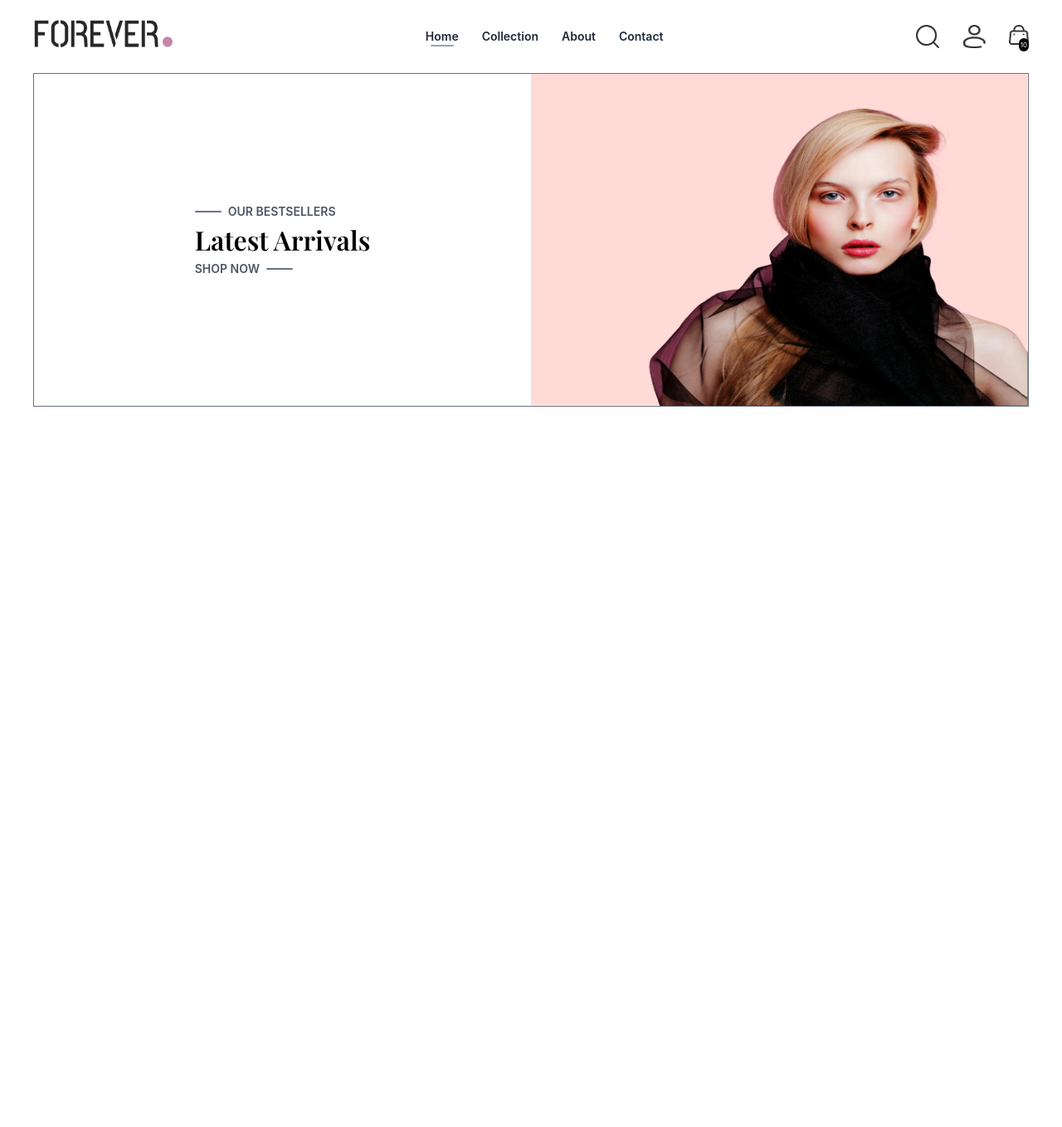
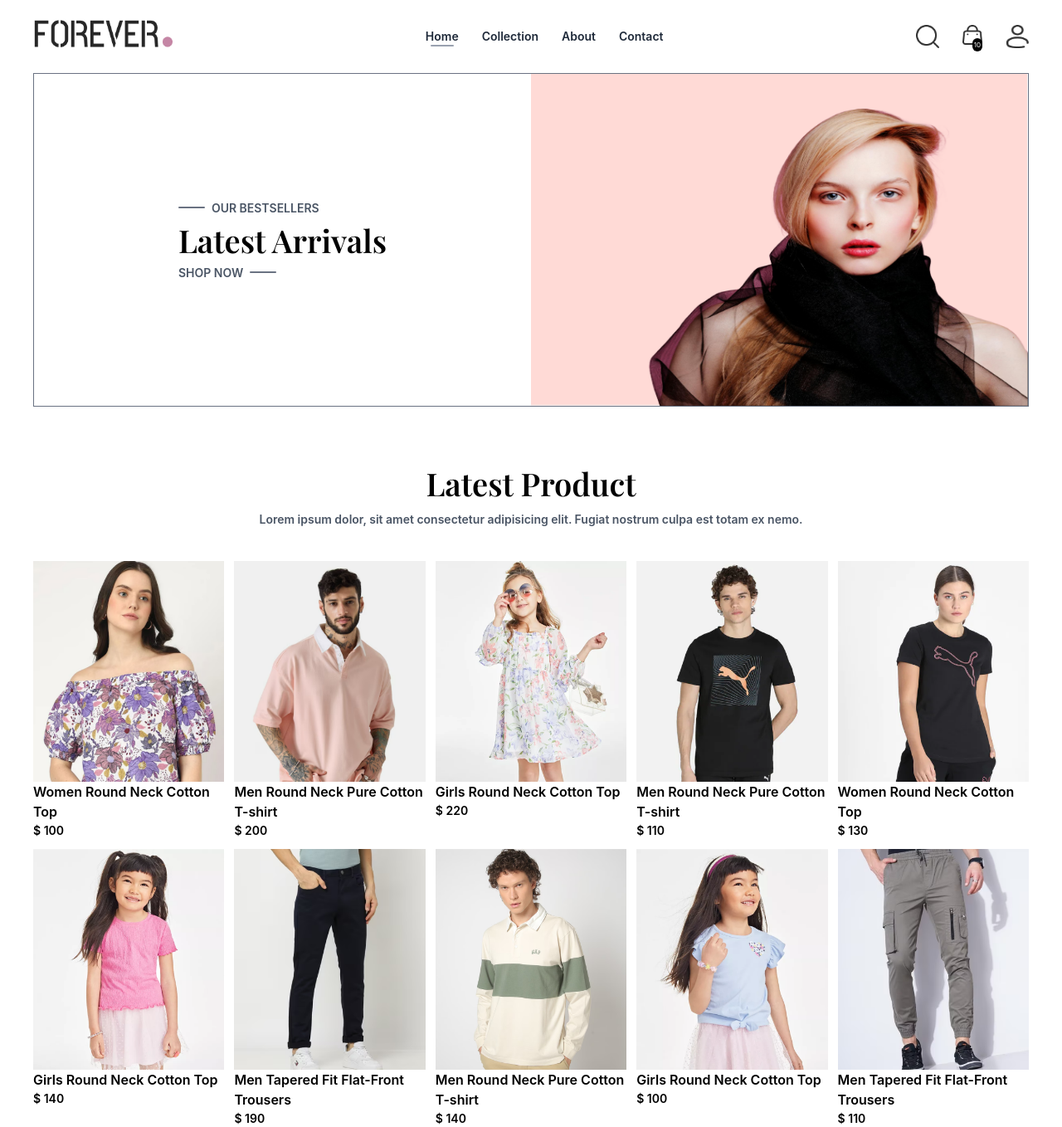
Before and after one commit to devjihad/React-ecommerce-app, a React (Vite) app: page / in a window 1280 px wide. Shown: the whole page at 83% size. Before the commit the page ends 800 px from the top, so only its background shows below. Built offline with nearby package versions, Linux system fonts and the light colour scheme; a web font is replaced by a local one.

Commit message:
latest product done

```diff
--- a/src/Component/Contaxt/Contaxt.jsx
+++ b/src/Component/Contaxt/Contaxt.jsx
@@ -1,13 +1,21 @@
 import React, { createContext } from 'react';
-export const data = createContext()
-const Contaxt = ({props}) => {
+import { products } from '../../assets/frontend_assets/assets';
+export const Data = createContext()
+
+const Contaxt = (props) => {
+
+    const currency = '$'
+    const delivery_fee = 10
     const value ={
+    products,
+    currency,
+    delivery_fee
+    }
 
-    }
     return (
-        <data.Provider value={value}>
+        <Data.Provider value={value}>
             {props.children}
-        </data.Provider>
+        </Data.Provider>
     );
 };
 
--- a/src/Component/Header&Footer/Navbar.jsx
+++ b/src/Component/Header&Footer/Navbar.jsx
@@ -29,6 +29,10 @@ const Navbar = () => {
 
             <div className='flex gap-7 '>
                 <img src={assets.search_icon} alt="" className='w-7 h-7'/>
+                 <Link to={'/'} className='relative'>
+                    <img src={assets.cart_icon} alt="" className='w-6 h-6' />
+                    <p className='bg-black text-white p-0.5 text-center rounded-full text-[8px] absolute top-4 right-0'>10</p>
+                </Link>
                 <div className='group relative'>
                     <img src={assets.profile_icon} alt="" className='w-7 h-7' />
 
@@ -39,10 +43,7 @@ const Navbar = () => {
                     </div>
                 </div>
 
-                <Link to={'/'} className='relative'>
-                    <img src={assets.cart_icon} alt="" className='w-6 h-6' />
-                    <p className='bg-black text-white p-0.5 text-center rounded-full text-[8px] absolute top-4 right-0'>10</p>
-                </Link>
+
                 <img onClick={()=>settogle(true)} className='sm:hidden w-7 h-7' src={assets.menu_icon}
                 alt=""/>
 
--- a/src/Component/Home/Hero.jsx
+++ b/src/Component/Home/Hero.jsx
@@ -9,7 +9,7 @@ const Hero = () => {
                     <hr className='h-0.5 border-0 bg-gray-500 w-8 rounded-lg'/>
                     <p className='text-[14px] font-semibold text-gray-600'>OUR BESTSELLERS</p>
                 </div>
-                <h3 className='text-[32px] font-semibold font-playfair'>Latest Arrivals </h3>
+                <h3 className='text-[38px] font-semibold font-playfair'>Latest Arrivals </h3>
                 <div className='flex gap-2 items-center'>
                     <p className='text-[14px] font-semibold text-gray-600'>SHOP NOW </p>
                     <hr className='h-0.5 border-0 bg-gray-500 w-8 rounded-lg'/>
--- a/src/Component/Home/Home.jsx
+++ b/src/Component/Home/Home.jsx
@@ -1,10 +1,12 @@
 import React from 'react';
 import Hero from './Hero';
+import AllPruduct from './LatestProduct/AllPruduct';
 
 const Home = () => {
     return (
         <div>
             <Hero/>
+            <AllPruduct/>
         </div>
     );
 };
--- /dev/null
+++ b/src/Component/Home/LatestProduct/AllPruduct.jsx
@@ -0,0 +1,35 @@
+import React, { useContext, useEffect, useState } from 'react';
+import { data, Link } from 'react-router-dom';
+import { Data } from '../../Contaxt/Contaxt';
+
+const AllPruduct = () => {
+    const {products} = useContext(Data)
+    const [value,setvalue] =useState([])
+
+    useEffect(()=>{
+        setvalue(products.slice(0,10))
+    },[])
+    console.log(value)
+    return (
+        <div>
+            <h3 className='text-[38px] font-semibold font-playfair text-center mt-16 ' >Latest Product </h3>
+            <p className='text-[14px] font-semibold text-gray-600 text-center mt-1 mb-10'>Lorem ipsum dolor, sit amet consectetur adipisicing elit. Fugiat nostrum culpa est totam ex nemo.</p>
+            <div className='grid gap-3 gap-y-3 grid-cols-2 md:grid-cols-3 lg:grid-cols-5'>
+                {
+                    value.map((item, index)=>(
+                        <Link key={index} to={`product${item._id}`}>
+                            <div >
+                                <img src={item.image[0]} alt="" />
+                                <h3 className='text-[16px] font-semibold'>{item.name}</h3>
+                                <p className='text-[14px] font-semibold'> $ {item.price}</p>
+                            </div>
+                        </Link>
+                    ))
+                }
+            </div>
+
+        </div>
+    );
+};
+
+export default AllPruduct;
--- a/src/main.jsx
+++ b/src/main.jsx
@@ -3,9 +3,12 @@ import { createRoot } from 'react-dom/client'
 import './index.css'
 import App from './App.jsx'
 import { BrowserRouter } from 'react-router-dom'
+import Contaxt from './Component/Contaxt/Contaxt.jsx'
 
 createRoot(document.getElementById('root')).render(
   <BrowserRouter>
-    <App />
+   <Contaxt>
+     <App />
+   </Contaxt>
   </BrowserRouter>,
 )
```
